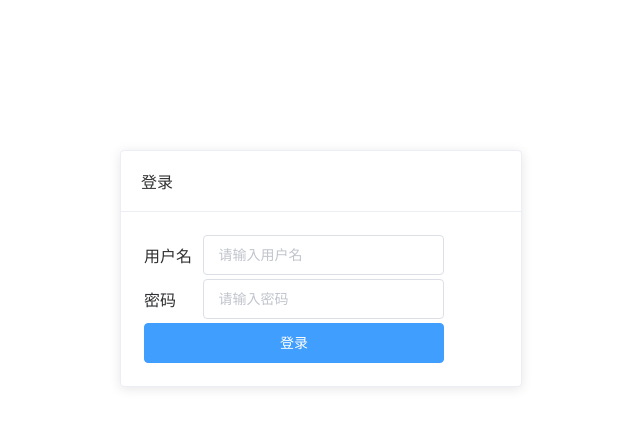
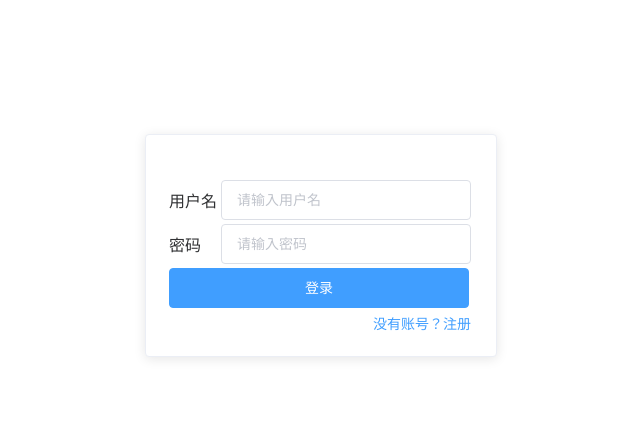
Before and after one commit to shixiaoxiao121/demo, a Vue app: page /#/ in a window 1280 px wide. Shown: the top 428 px of the page, without its empty margins (319-959 px from the left). Built offline with nearby package versions, Linux system fonts and the light colour scheme.

Commit message:
注册界面路由

```diff
--- a/package.json
+++ b/package.json
@@ -21,6 +21,8 @@
     "element-ui": "^2.13.2",
     "eslint": "^6.7.2",
     "eslint-plugin-vue": "^6.2.2",
+    "less": "^3.11.1",
+    "less-loader": "^6.1.0",
     "vue-template-compiler": "^2.6.11"
   },
   "eslintConfig": {
--- a/public/index.html
+++ b/public/index.html
@@ -11,3 +11,9 @@
     <!-- built files will be auto injected -->
   </body>
 </html>
+<style>
+    html, body {
+        height: 100%;
+        overflow: hidden;
+    }
+</style>
--- a/src/App.vue
+++ b/src/App.vue
@@ -9,3 +9,11 @@
     name: 'App'
   }
 </script>
+
+<style>
+  #app{
+    width: 100%;
+    height: 100%;
+  }
+
+</style>
--- a/src/components/login.vue
+++ b/src/components/login.vue
@@ -1,22 +1,22 @@
 <template>
     <div>
         <!--flex弹性盒子模型，justify-content：主抽 -->
-    <div style="display: flex;justify-content: center;margin-top: 150px">
-        <el-card style="width: 400px">
-            <div slot="header" class="clearfix">
-                <span>登录</span>
-            </div>
+        <div style="display: flex;justify-content: center;margin-top: 10%">
+            <el-card style="width: 350px">
                 <table>
+                    <tr style="height: 20px"></tr>
                     <tr>
                         <td>用户名</td>
                         <td>
-                        <el-input v-model="user.username" placeholder="请输入用户名"></el-input>
+                            <el-input placeholder="请输入用户名" v-model="user.username"></el-input>
                         </td>
                     </tr>
                     <tr>
                         <td>密码</td>
                         <td>
-                        <el-input type="password" v-model="user.password" placeholder="请输入密码" @keydown.enter.native="doLogin"></el-input>
+                            <el-input @keydown.enter.native="doLogin" placeholder="请输入密码" style="width: 250px"
+                                      type="password"
+                                      v-model="user.password"></el-input>
                             <!-- @keydown.enter.native="doLogin"当按下enter键的时候也会执行doLogin方法-->
                         </td>
                     </tr>
@@ -25,7 +25,12 @@
                         <td colspan="2">
                             <!-- 点击事件的两种不同的写法v-on:click和 @click-->
                             <!--<el-button style="width: 300px" type="primary" v-on:click="doLogin">登录</el-button>-->
-                        <el-button style="width: 300px" type="primary" @click="doLogin">登录</el-button>
+                            <el-button @click="doLogin" style="width: 300px" type="primary">登录</el-button>
+                        </td>
+                    </tr>
+                    <tr>
+                        <td align="right" colspan="2">
+                            <el-link :underline="false" @click="toRegister" type="primary">没有账号？注册</el-link>
                         </td>
                     </tr>
                 </table>
--- /dev/null
+++ b/src/components/register.vue
@@ -0,0 +1,64 @@
+<template>
+    <div>
+        <div style="display: flex;justify-content: center;margin-top: 10%">
+            <el-card style="width: auto">
+                <table>
+                    <tr style="height: 20px"></tr>
+                    <tr>
+                        <td>用户名</td>
+                        <td>
+                            <el-input placeholder="请输入用户名" v-model="user.username"></el-input>
+                        </td>
+                    </tr>
+                    <tr>
+                        <td>密码</td>
+                        <td>
+                            <el-input placeholder="请输入密码" style="width: 250px" type="password"
+                                      v-model="user.password"></el-input>
+                        </td>
+                    </tr>
+                    <tr>
+                        <td>确认密码</td>
+                        <td>
+                            <el-input placeholder="请输入密码" style="width: 250px" type="password"
+                                      v-model="user.re_password"></el-input>
+                        </td>
+                    </tr>
+                    <tr>
+                        <!-- 占两行-->
+                        <td colspan="2">
+                            <el-button @click="doRegister" style="width:100%" type="primary">注册</el-button>
+                        </td>
+                    </tr>
+                </table>
+            </el-card>
+        </div>
+    </div>
+</template>
+
+<script>
+
+    export default {
+        name: "register",
+        data() {
+            return {
+                user: {
+                    username: '',
+                    password: '',
+                    re_password: ''
+                }
+            }
+        },
+        methods :{
+            doRegister(){
+                if(this.user.password !== this.user.re_password){
+                    alert("aaaa");
+                }
+            }
+        }
+    }
+</script>
+
+<style lang="less" scoped>
+
+</style>
--- a/src/router/router.js
+++ b/src/router/router.js
@@ -1,6 +1,5 @@
 import Vue from 'vue'
 import Router from 'vue-router'
-import Login from '@/components/login'
 import ElementUI from "element-ui";
 import 'element-ui/lib/theme-chalk/index.css'
 
@@ -11,7 +10,12 @@ export default new Router({
     routes:[
         {
             path:'/',
-            component:Login
+            name:"login",
+            component: ()=>import('../components/login')
+        },
+        {
+            path: '/register',
+            component: ()=>import("../components/register")
         }
     ]
 })
```
Also changed, not shown: src/main.js (line endings or trailing spaces), 1 other file (tests, documents, lock files or other folders). Lines whose indentation alone changed are shown as unchanged.
